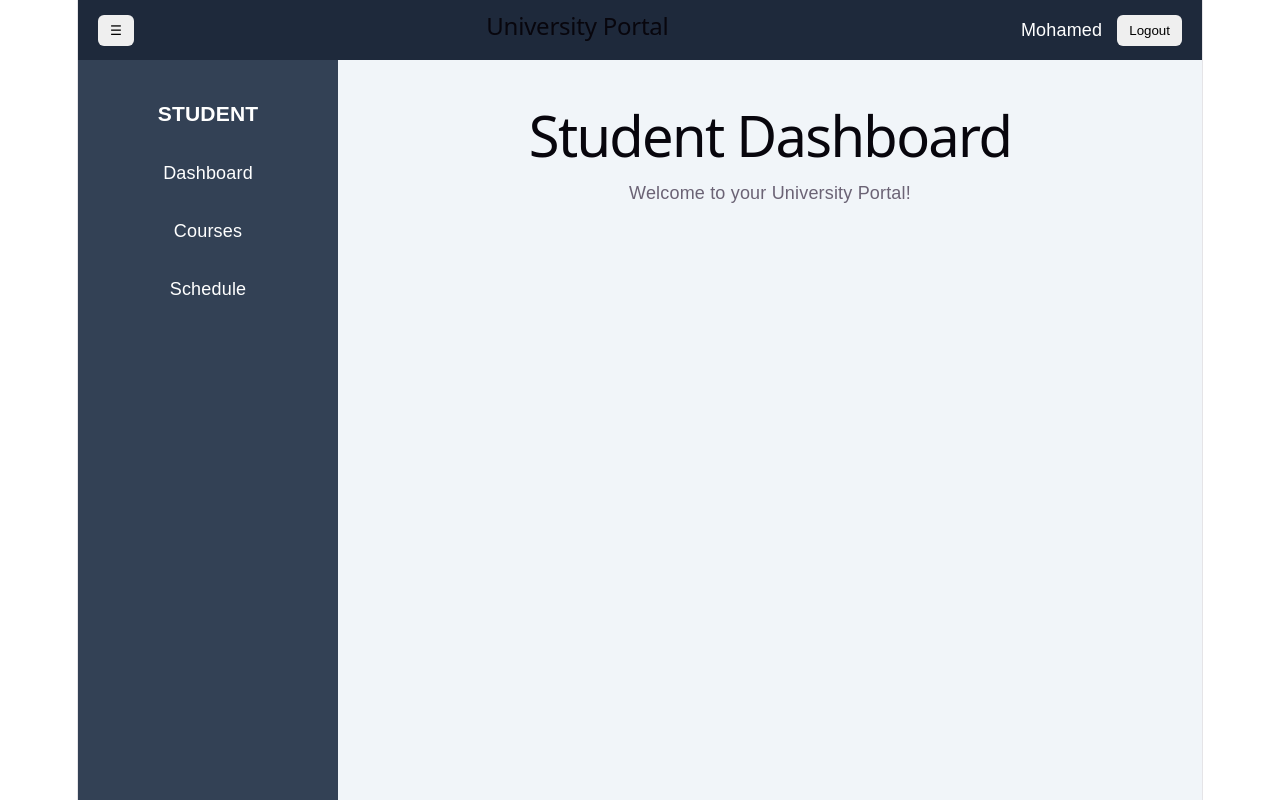
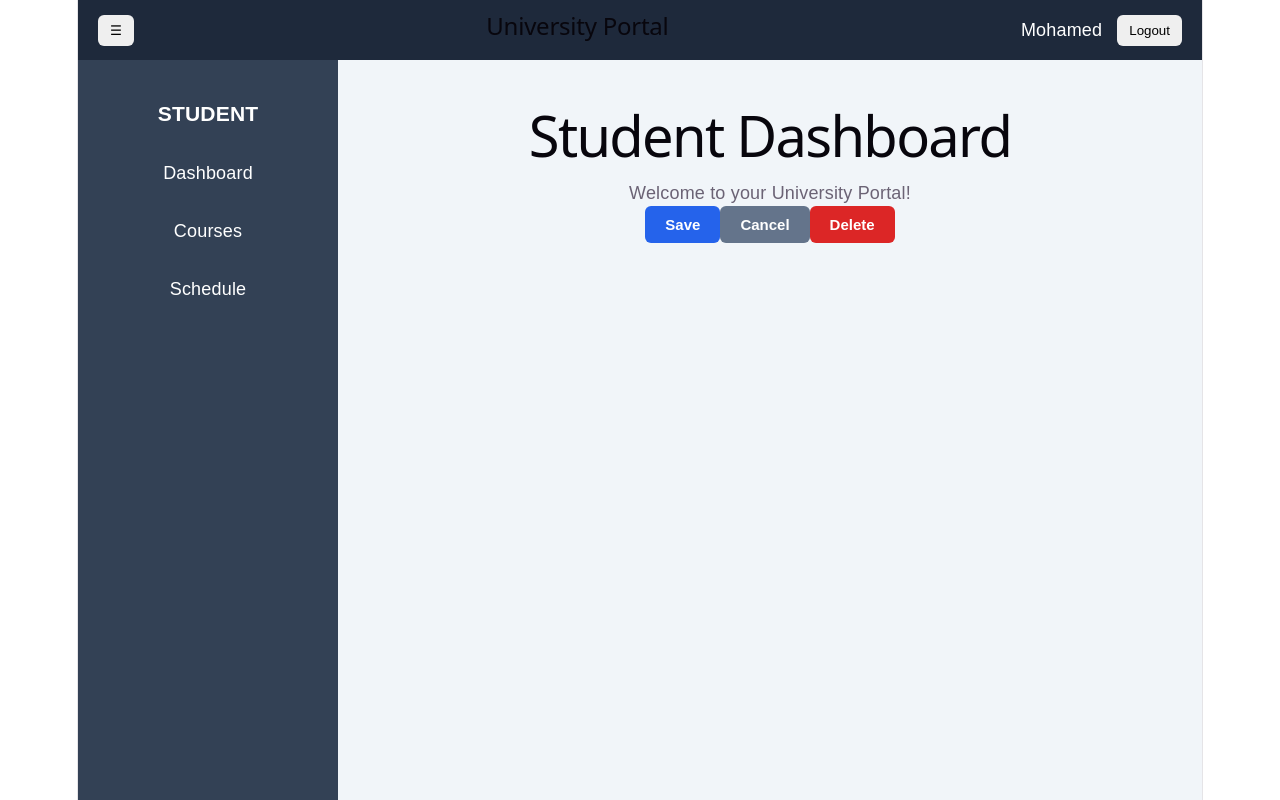
Before and after one commit to Yousef-Tarek286/University-Managment-System, a React (Vite) app in the folder frontend/: page / in a window 1280 px wide. Built offline with nearby package versions, Linux system fonts and the light colour scheme.

Commit message:
add reusable button component

```diff
--- a/frontend/src/App.tsx
+++ b/frontend/src/App.tsx
@@ -1,4 +1,4 @@
-
+import Button from "./components/layout/common/Button";
 import MainLayout from "./components/layout/MainLayout";
 
 function App() {
@@ -6,6 +6,19 @@ function App() {
     <MainLayout role="STUDENT" username="Mohamed">
       <h1>Student Dashboard</h1>
       <p>Welcome to your University Portal!</p>
+
+      <Button variant="primary" onClick={() => alert("Save clicked!")}>
+        Save
+      </Button>
+
+      <Button variant="secondary" onClick={() => alert("Cancel clicked!")}>
+        Cancel
+      </Button>
+
+      <Button variant="danger" onClick={() => alert("Delete clicked!")}>
+        Delete
+      </Button>
+
     </MainLayout>
   );
 }
--- /dev/null
+++ b/frontend/src/components/layout/common/Button.css
@@ -0,0 +1,37 @@
+.btn {
+  padding: 10px 20px;
+  border: none;
+  border-radius: 6px;
+  cursor: pointer;
+  font-size: 15px;
+  font-weight: bold;
+}
+
+/* Primary button - Blue */
+.btn-primary {
+  background-color: #2563eb;
+  color: white;
+}
+
+/* Secondary button - Gray */
+.btn-secondary {
+  background-color: #64748b;
+  color: white;
+}
+
+/* Danger button - Red */
+.btn-danger {
+  background-color: #dc2626;
+  color: white;
+}
+
+/* When the mouse is over a button */
+.btn:hover {
+  opacity: 0.85;
+}
+
+/* When the button is disabled */
+.btn:disabled {
+  opacity: 0.5;
+  cursor: not-allowed;
+}
--- /dev/null
+++ b/frontend/src/components/layout/common/Button.tsx
@@ -0,0 +1,28 @@
+
+import "./Button.css";
+
+interface ButtonProps {
+  children: React.ReactNode;
+  onClick?: () => void;
+  variant?: "primary" | "secondary" | "danger";
+  disabled?: boolean;
+}
+
+function Button({
+  children,
+  onClick,
+  variant = "primary",
+  disabled = false,
+}: ButtonProps) {
+  return (
+    <button
+      className={`btn btn-${variant}`}
+      onClick={onClick}
+      disabled={disabled}
+    >
+      {children}
+    </button>
+  );
+}
+
+export default Button;
```
